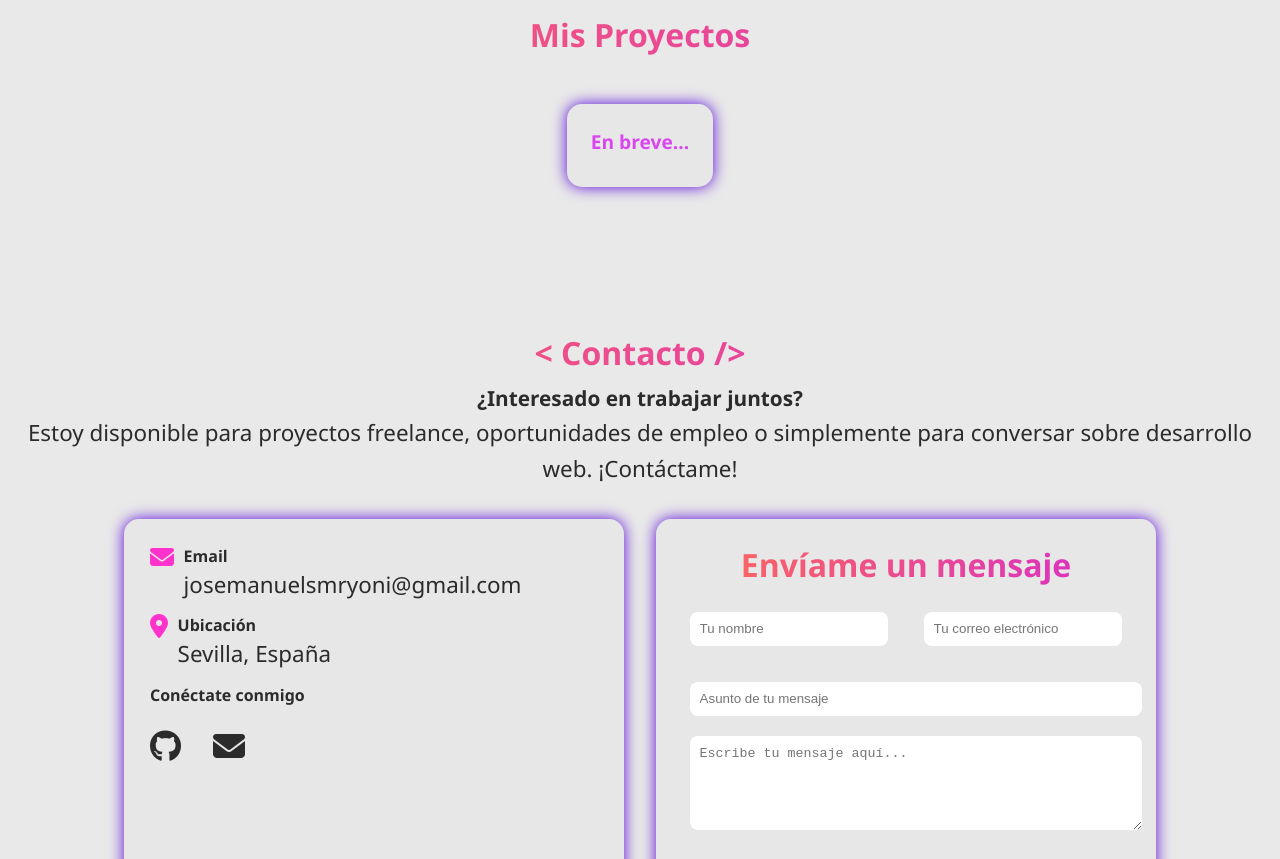
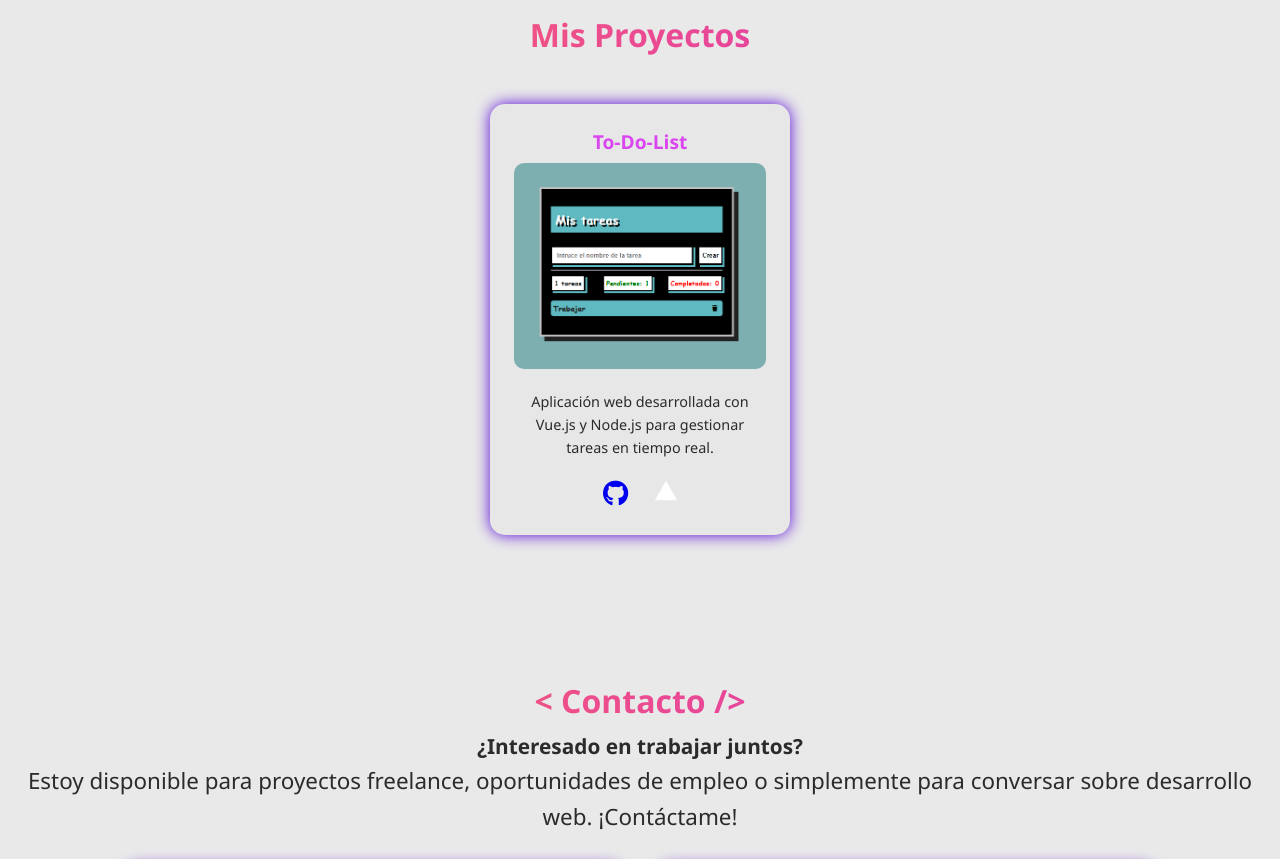
Before and after one commit to josemanueltm/projects-practices-JM, a Vue app in the folder JM-my-portfolio/: page / in a window 1280 px wide. Shown: the part 1460-2319 px from the top of the page. Built offline with nearby package versions, Linux system fonts and the light colour scheme.

Commit message:
add projects

```diff
--- a/JM-my-portfolio/src/assets/main.scss
+++ b/JM-my-portfolio/src/assets/main.scss
@@ -449,13 +449,24 @@ p {
 .project-links {
   display: flex;
   justify-content: center;
-  gap: 1rem;
+  gap: 2rem;
+  font-size: 26px;
+
+  i {
+    width: 20px;
+    height: 20x
+  }
+
+  i:hover {
+    color: #ff33cc;
+  }
 }
 
 .vercel-icon {
-  width: 24px;
-  height: 24px
+  width: 22px;
+  height: 22px;
 }
+
 
 
 /* LAYOUT GENERAL */
--- a/JM-my-portfolio/src/components/Projects.vue
+++ b/JM-my-portfolio/src/components/Projects.vue
@@ -4,17 +4,18 @@
     <div class="projects-container">
       <div class="project-card">
         <h4 class="project-title">{{ $t('projects.title') }}</h4>
-        <!-- <img src="#" alt="Vista Previa de To-Do-List" class="project-image">
+        <img src="/public/img/To-do-list.png" alt="Vista Previa de To-Do-List" class="project-image">
         <p class="project-description"> Aplicación web desarrollada con Vue.js y Node.js para gestionar tareas en tiempo
           real.</p>
         <div class="project-links">
-          <a href="#" target="_blank" aria-label="GitHub">
+          <a href="https://github.com/josemanueltm/projects-practices-JM/tree/main/JM-TodoList" target="_blank"
+            aria-label="GitHub">
             <i class="fab fa-github"></i>
           </a>
-          <a href="#" target="_blank" aria-label="Demo en Vercel">
-            <img src="#" alt="Demo Vercel" class="vercel-icon" />
+          <a href="https://jm-todolist.vercel.app/" target="_blank" aria-label="Demo en Vercel">
+            <img src="/public/img/vercel.png" alt="Demo Vercel" class="vercel-icon" />
           </a>
-        </div> -->
+        </div>
       </div>
     </div>
   </section>
--- a/JM-my-portfolio/src/locales/en.json
+++ b/JM-my-portfolio/src/locales/en.json
@@ -76,7 +76,7 @@
     "errorSendingMessage": "There was an error sending the message."
   },
   "projects": {
-    "title": "soon...",
+    "title": "To-Do-List",
     "titles": "My Projects"
   }
 }
--- a/JM-my-portfolio/src/locales/es.json
+++ b/JM-my-portfolio/src/locales/es.json
@@ -82,7 +82,7 @@
     "errorSendingMessage": "Hubo un error al enviar el mensaje."
   },
   "projects": {
-    "title": "En breve...",
+    "title": "To-Do-List",
     "titles": "Mis Proyectos"
   }
 }
```
Also changed, not shown: JM-my-portfolio/public/img/To-do-list.png (added), JM-my-portfolio/public/img/vercel.png (added).
